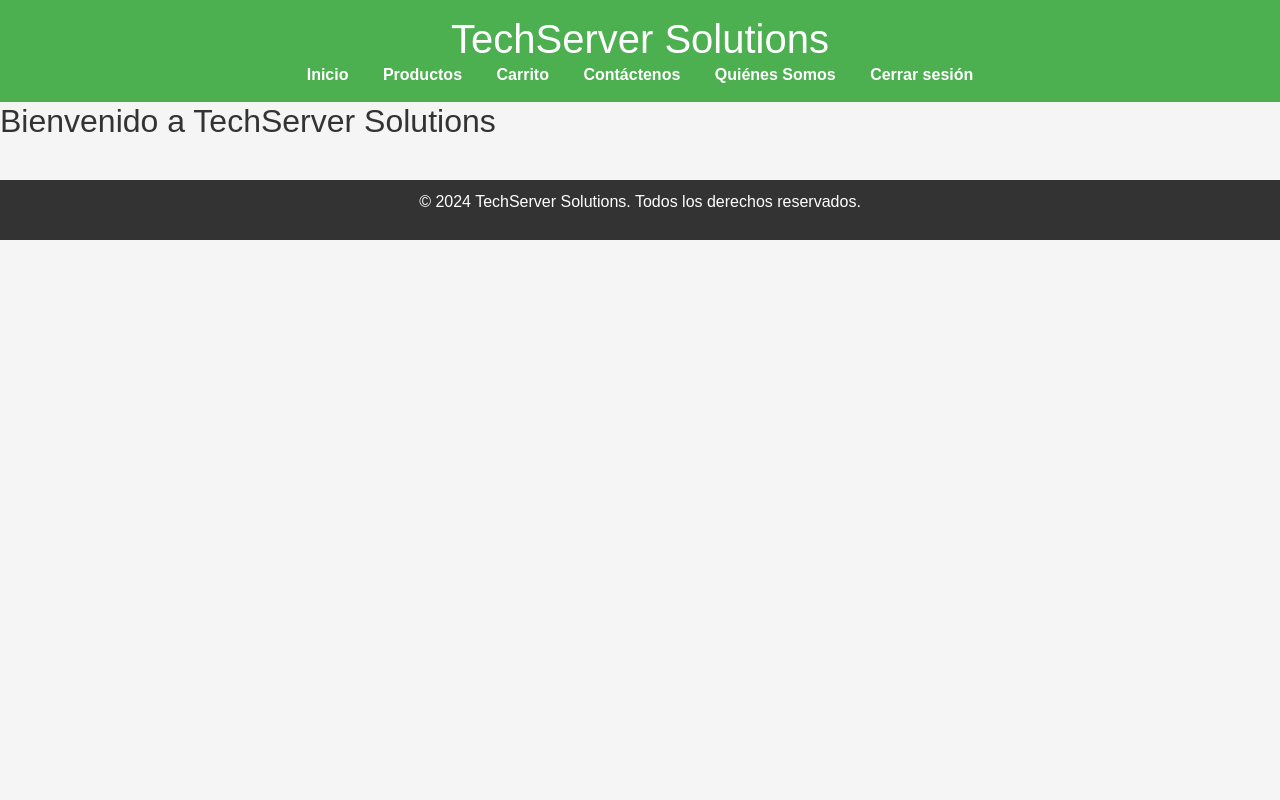
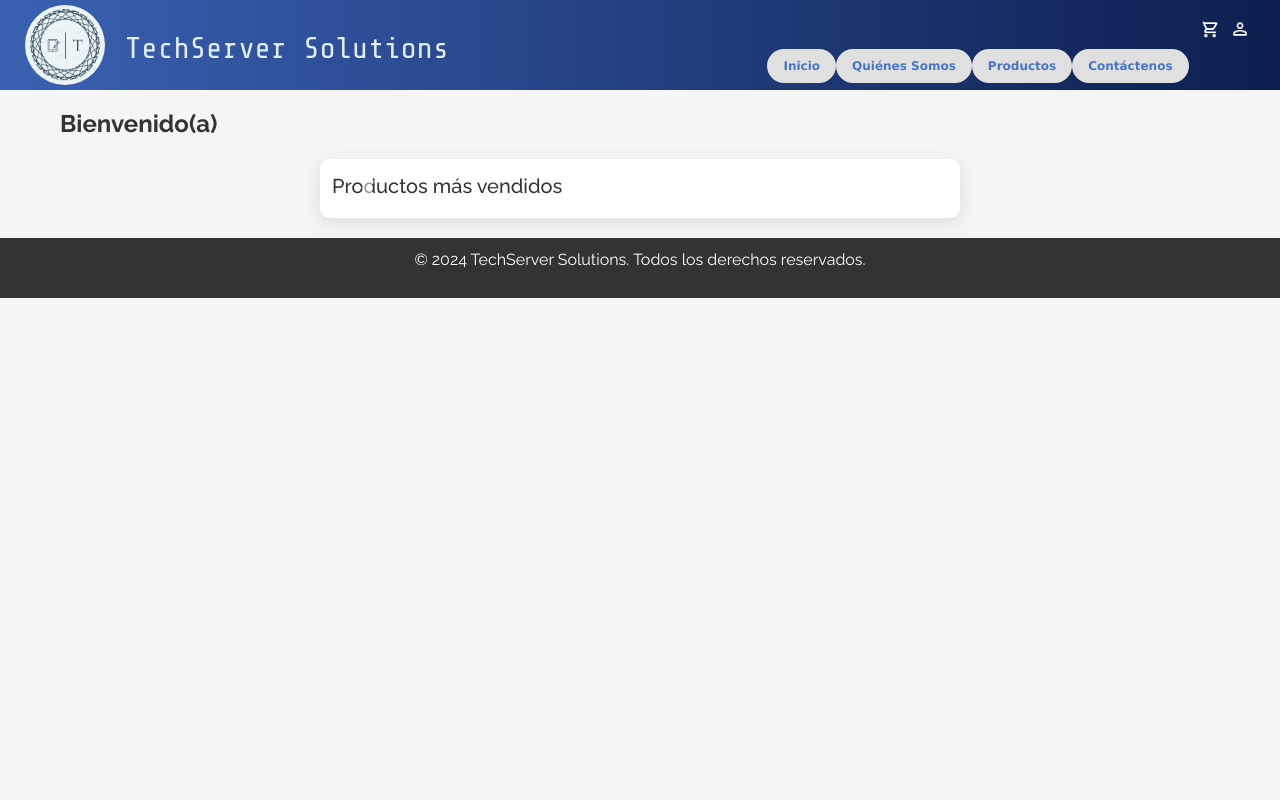
Before and after one commit to KarlaArayaMadrigal/Proyecto-Ingenieria-3, a PHP site: page / in a window 1280 px wide; the page is wider, and only the part inside the window is pictured. Run offline with PHP 8.4, Linux system fonts and the light colour scheme.

Commit message:
Cambios visuales

```diff
--- a/css/estilos.css
+++ b/css/estilos.css
@@ -1,61 +1,175 @@
-/* Estilos Generales */
 body {
-    font-family: Arial, sans-serif;
+    font-family: 'Raleway', sans-serif;
     background-color: #f5f5f5;
     color: #333;
     margin: 0;
     padding: 0;
+    height: 100vh;
+    width: 100vw;
+    overflow-x: hidden;
 }
 
 header {
-    background-color: #4CAF50;
-    padding: 15px;
+    background: linear-gradient(to right, rgb(59, 97, 178), rgb(12, 31, 79));
+    height: 90px;
     text-align: center;
-    color: white;
+    color: rgb(226, 239, 255);
 }
 
 header h1 {
     margin: 0;
+    display: flex;
+    margin-left: 125px;
+    font-family: 'Share Tech Mono', monospace;
+    margin-top: -60px;
+    font-size: 30px;
+}
+
+header img {
+    display: flex;
+    width: 90px;
+    height: 90px;
+    padding: 5px;
+}
+.logo-icon{
+    display: flex;
+    width: 90px;
+    height: 90px;
+    border-radius: 100%;
+    margin-left: 20px;
+    padding: 5px;
+}
+.carrito-icon{
+    width: 30px;
+    height: 30px;
+    border-radius: 50%;
+    object-fit: cover;
+    margin-left: 1195px;
+    cursor: pointer;
+    transition: background-color 0.3s;
+    margin-top: -52px;
+
+}
+.perfil-icon{
+    width: 30px;
+    height: 30px;
+    border-radius: 50%;
+    object-fit: cover;
+    margin-left: 1225px;
+    cursor: pointer;
+    transition: background-color 0.3s;
+    margin-top: -30px;
+}
+
+.carrito-icon:hover, .perfil-icon:hover {
+    background-color: rgb(131, 156, 202);
+}
+nav {
+    display: flex;
+    justify-content: center;
+    align-items: center;
+    width: 100%;
+    margin-left: 338px;
+    margin-top: 5px;
 }
 
 nav a {
-    margin: 0 15px;
+    padding: 8px 16px;
     text-decoration: none;
-    color: white;
+    color: rgb(73, 117, 199);
+    font-size: 12px;
     font-weight: bold;
+    font-family: 'Lucida Sans Regular', sans-serif;
+    background-color: #e0e0e0;
+    border-radius: 20px;
+    transition: background-color 0.3s, color 0.3s;
 }
 
 nav a:hover {
-    text-decoration: underline;
+    background-color: rgb(131, 156, 202);
+    color: #ffffff;
 }
-
-/* Carrusel */
+/*Banner*/
+.Saludo {
+    margin-left: 15px;
+    font-size: 24px;
+    font-weight: bold;
+    font-family: 'Raleway', sans-serif;
+    margin-left: 60px;
+    margin-top: 20px;
+}
 .carousel {
-    width: 30%;
+    width: 50%;
     max-height: 900px;
     overflow: hidden;
     position: relative;
-    margin: 20px auto; /* Centra el carrusel horizontalmente */
+    margin: 20px auto;
+    border-radius: 10px;
+    box-shadow: 0 4px 20px rgba(0, 0, 0, 0.1);
+    background-color: #ffffff;
+    transition: box-shadow 0.3s ease;
+}
+
+.carousel:hover {
+    box-shadow: 0 6px 30px rgba(0, 0, 0, 0.2);
+}
+.carousel h2{
+    font-size: 20px;
+    font-family: 'Raleway', sans-serif;
+    margin-bottom: 20px;
+    margin-left: 12px;
+    margin-top: 15px;
 }
 
 .carousel-item {
     display: none;
     width: 100%;
     position: absolute;
+    text-align: center;
+    opacity: 0;
+    transition: opacity 0.5s ease;
 }
 
 .carousel-item.active {
     display: block;
-    text-align: center; /* Centra el contenido dentro del contenedor */
+    opacity: 1;
 }
 
 .carousel-item img {
-    width: 100%;
-    height: auto;
+    max-width: 170px;
+    height: 170px;
     object-fit: cover;
     max-height: 500px;
-    display: block;
-    margin: 0 auto; /* Centra la imagen dentro del carrusel */
+    margin: 0 auto;
+    border-radius: 10px;
+}
+
+.carousel-control {
+    position: absolute;
+    top: 50%;
+    transform: translateY(-50%);
+    background-color: rgba(255, 255, 255, 0.7);
+    border: none;
+    border-radius: 50%;
+    width: 40px;
+    height: 40px;
+    display: flex;
+    justify-content: center;
+    align-items: center;
+    cursor: pointer;
+    transition: background-color 0.3s ease;
+}
+
+.carousel-control:hover {
+    background-color: rgba(255, 255, 255, 1);
+}
+
+.carousel-control.left {
+    left: 10px;
+}
+
+.carousel-control.right {
+    right: 10px;
 }
 
 /* Productos */
@@ -184,13 +298,36 @@ marquee {
     margin: 10px 0;
 }
 
+/* Quienes somos */
+
+.empresa {
+    margin-top: 30px;
+    text-align: center;
+    background-color: rgb(253, 253, 253);
+    margin: auto;
+    padding: 20px;
+}
+
+.empresa h2 {
+    font-size: 30px;
+    font-weight: bold;
+    font-family: 'Raleway', sans-serif;
+    color: #7f97ac;
+}
+
+.empresa p {
+    font-size: 17px;
+    color: #777;
+    font-family: 'Raleway', sans-serif;
+}
 /* Footer */
 footer {
     background-color: #333;
     color: white;
     padding: 10px;
     text-align: center;
-    margin-top: 20px;
+    margin-top: 15px;
+    margin: auto;
 }
 
 /* Pantalla de login */
--- a/index.php
+++ b/index.php
@@ -5,10 +5,11 @@ include('views/header.php');
 
 <link rel="stylesheet" href="estilos.css">
 
-<h2>Bienvenido a TechServer Solutions</h2>
+<h2 class= Saludo> Bienvenido(a)</h2>
 
 <div id="carouselExample" class="carousel slide" data-ride="carousel">
     <div class="carousel-inner">
+        <h2> Productos más vendidos</h2>
         <div class="carousel-item active">
             <img src="images/Electro1.jpg" class="d-block w-100" alt="Electrodoméstico 1">
         </div>
--- a/views/header.php
+++ b/views/header.php
@@ -10,17 +10,42 @@
     <!-- jQuery y Bootstrap JS -->
     <script src="https://ajax.googleapis.com/ajax/libs/jquery/3.5.1/jquery.min.js"></script>
     <script src="https://maxcdn.bootstrapcdn.com/bootstrap/4.5.2/js/bootstrap.min.js"></script>
+    <link rel="preconnect" href="https://fonts.googleapis.com">
+<link rel="preconnect" href="https://fonts.gstatic.com" crossorigin>
+<link href="https://fonts.googleapis.com/css2?family=Roboto+Mono:ital,wght@0,100..700;1,100..700&family=Share+Tech+Mono&display=swap" rel="stylesheet">
+
+<!--Fuente de body -->
+<link rel="preconnect" href="https://fonts.googleapis.com">
+<link rel="preconnect" href="https://fonts.gstatic.com" crossorigin>
+<link href="https://fonts.googleapis.com/css2?family=Raleway:ital,wght@0,100..900;1,100..900&family=Roboto+Mono:ital,wght@0,100..700;1,100..700&family=Share+Tech+Mono&display=swap" rel="stylesheet">
 </head>
 <body>
 <header>
+    <img
+        src="./images/logo.png"
+        class="img-fluid logo-icon"
+        alt="logo"
+    />
+
     <h1>TechServer Solutions</h1>
+    <img
+        src="./images/carrito.png"
+        class="img-fluid carrito-icon"
+        alt="carrito"
+        onclick="location.href='carrito.php'"
+    />
+    <img
+        src="./images/perfil.png"
+        class="img-fluid perfil-icon"
+        alt="perfil"
+        onclick="location.href='logout.php'"
+    />
     <nav>
         <a href="index.php">Inicio</a>
+        <a href="quienes_somos.php">Quiénes Somos</a>
         <a href="productos.php">Productos</a>
-        <a href="carrito.php">Carrito</a>
         <a href="contacto.php">Contáctenos</a>
-        <a href="quienes_somos.php">Quiénes Somos</a>
-        <a href="logout.php">Cerrar sesión</a>
+
     </nav>
 </header>
 <main>
```
Also changed, not shown: quienes_somos.php (+10 -1 lines), images/carrito.png (added), images/logo.PNG (added), images/perfil.png (added).
